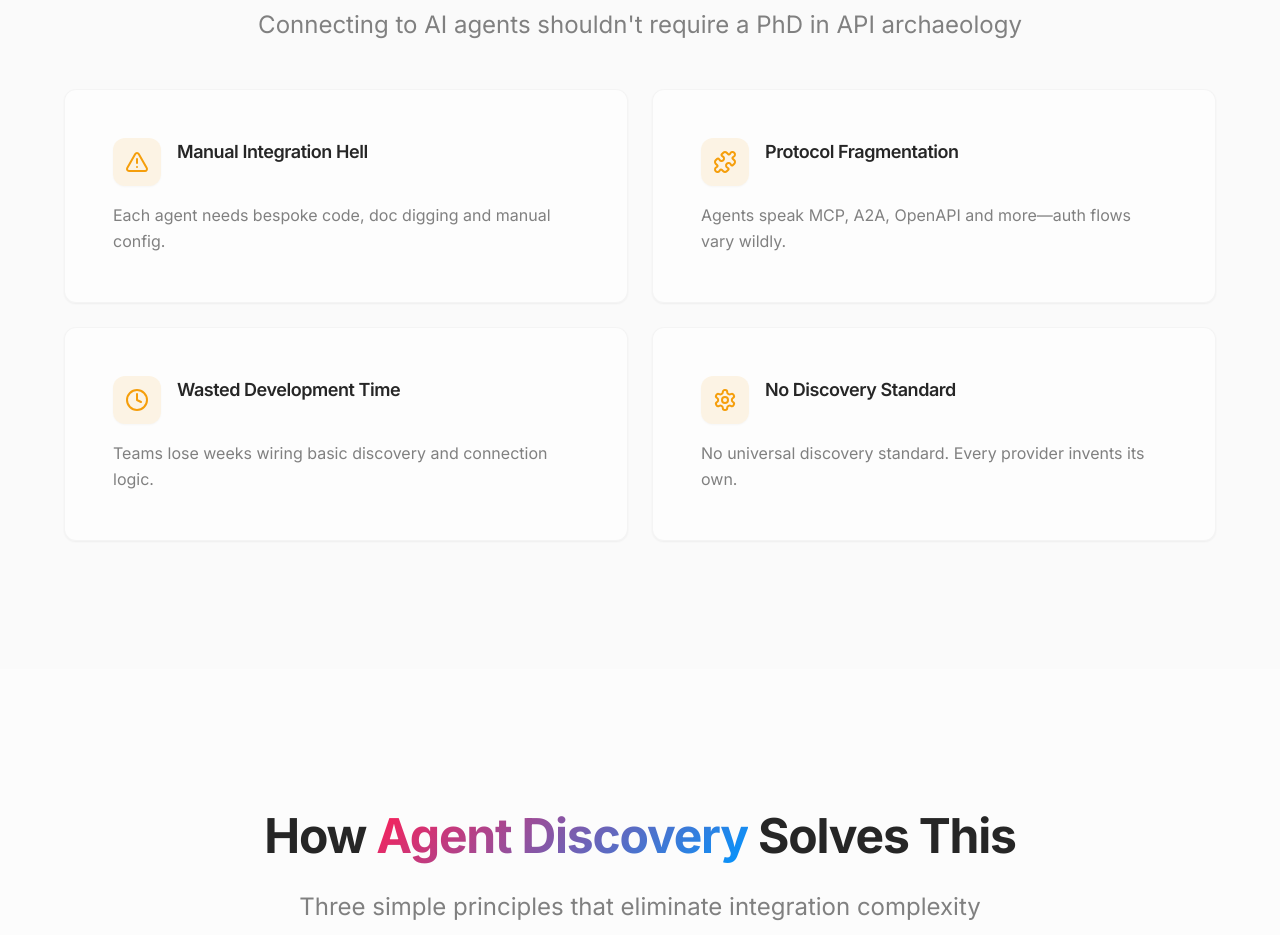
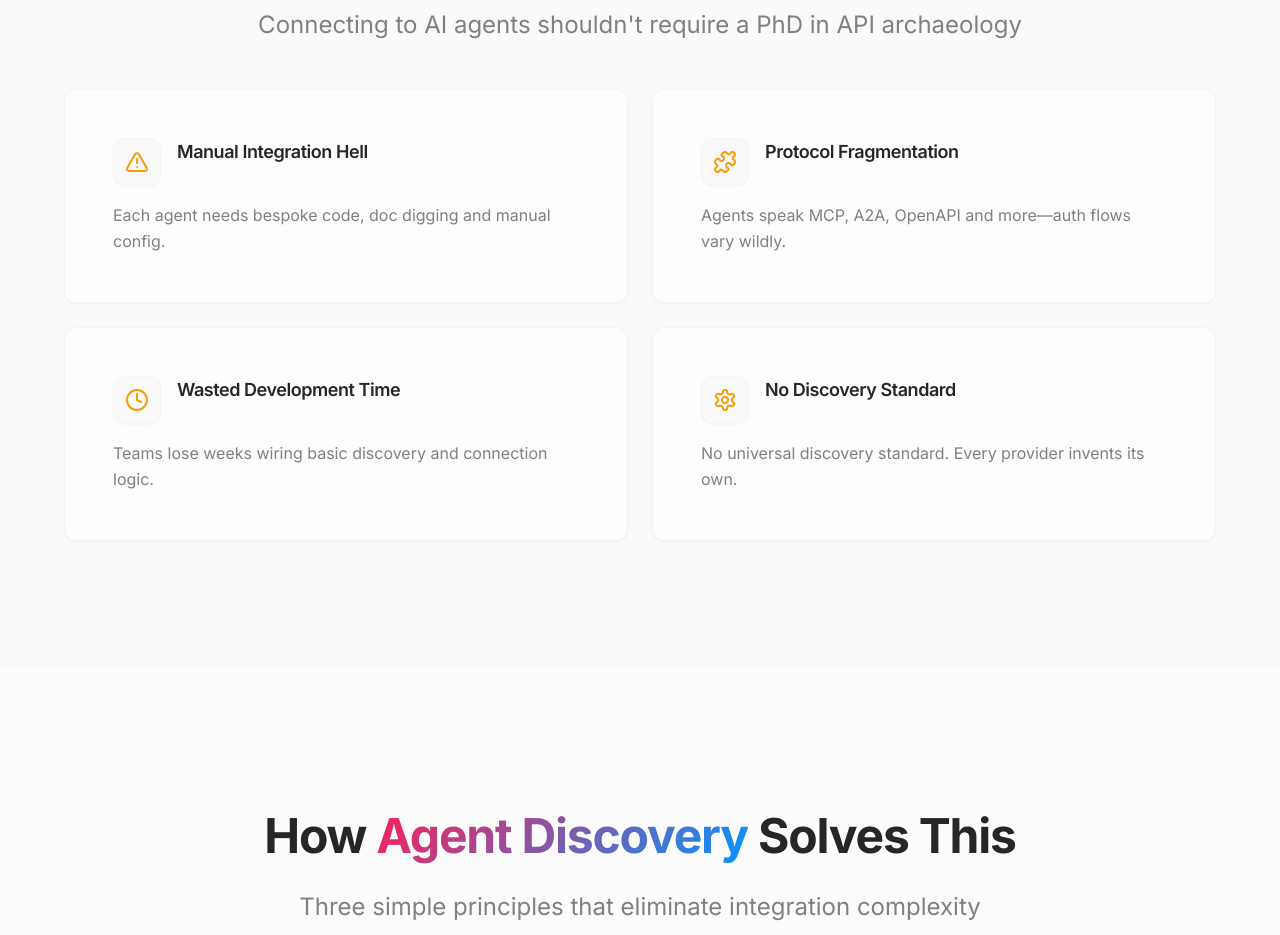
Before and after one commit to agentcommunity/agent-interface-discovery, a Next.js app in the folder packages/web/: page / in a window 1280 px wide. Shown: the part 2040-2975 px from the top of the page. Built offline with nearby package versions, Linux system fonts and the light colour scheme.

Commit message:
web(features): keep icon container neutral (gray) with amber icon accent only

```diff
--- a/packages/web/src/components/landing/features.tsx
+++ b/packages/web/src/components/landing/features.tsx
@@ -46,7 +46,7 @@ export function Problem() {
               >
                 <CardHeader className="pb-4">
                   <div className="flex items-start gap-4">
-                    <div className="flex h-12 w-12 items-center justify-center rounded-lg bg-amber-500/10 shadow-soft-xs transition-all duration-300 group-hover:scale-110 group-hover:shadow-soft-md">
+                    <div className="flex h-12 w-12 items-center justify-center rounded-lg bg-muted/50 border border-border/30 shadow-soft-xs transition-all duration-300 group-hover:scale-110 group-hover:shadow-soft-md">
                       <problem.icon className="h-6 w-6 text-amber-500 transition-transform duration-300 group-hover:scale-110" />
                     </div>
                     <div className="flex-1">
```
